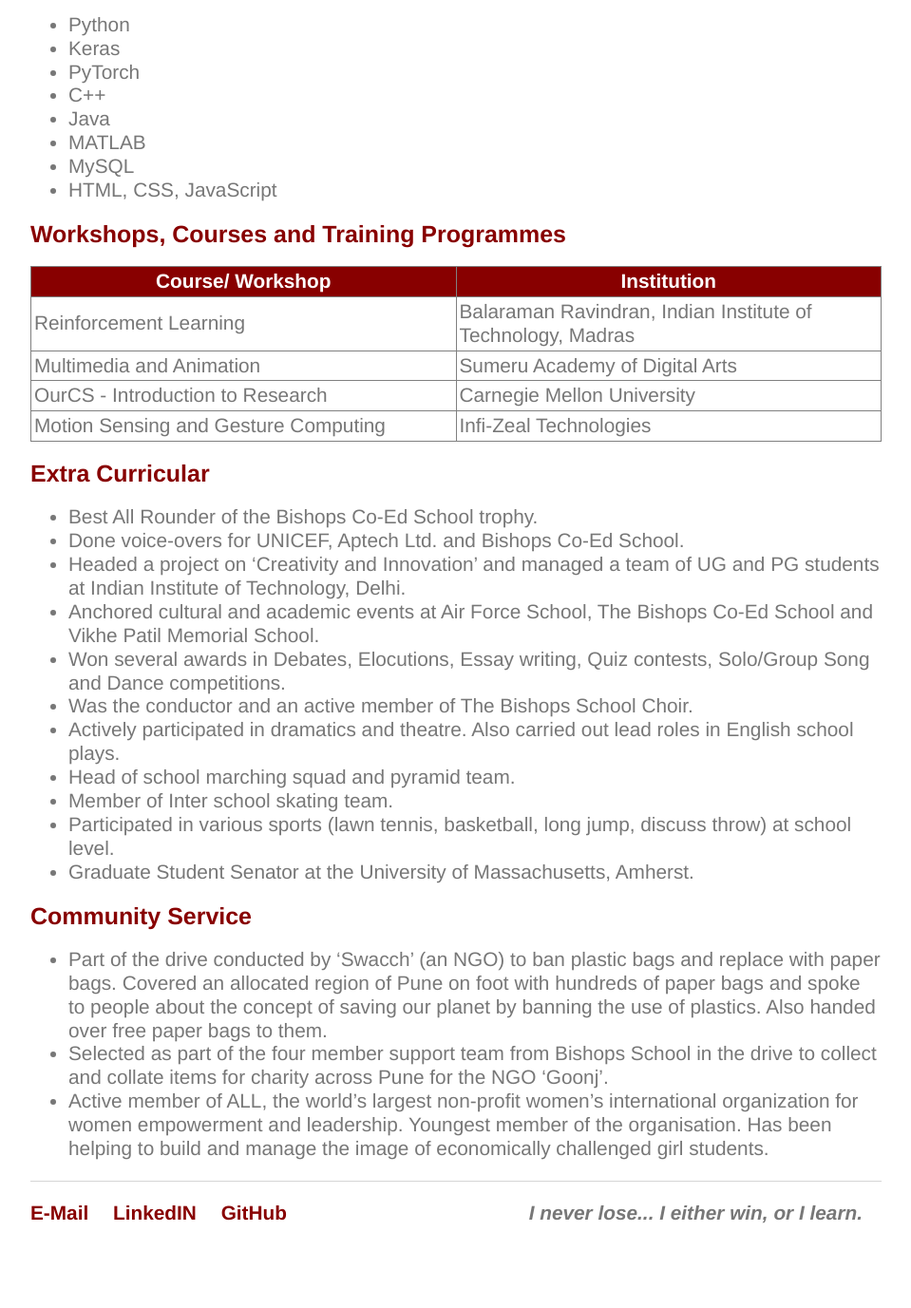
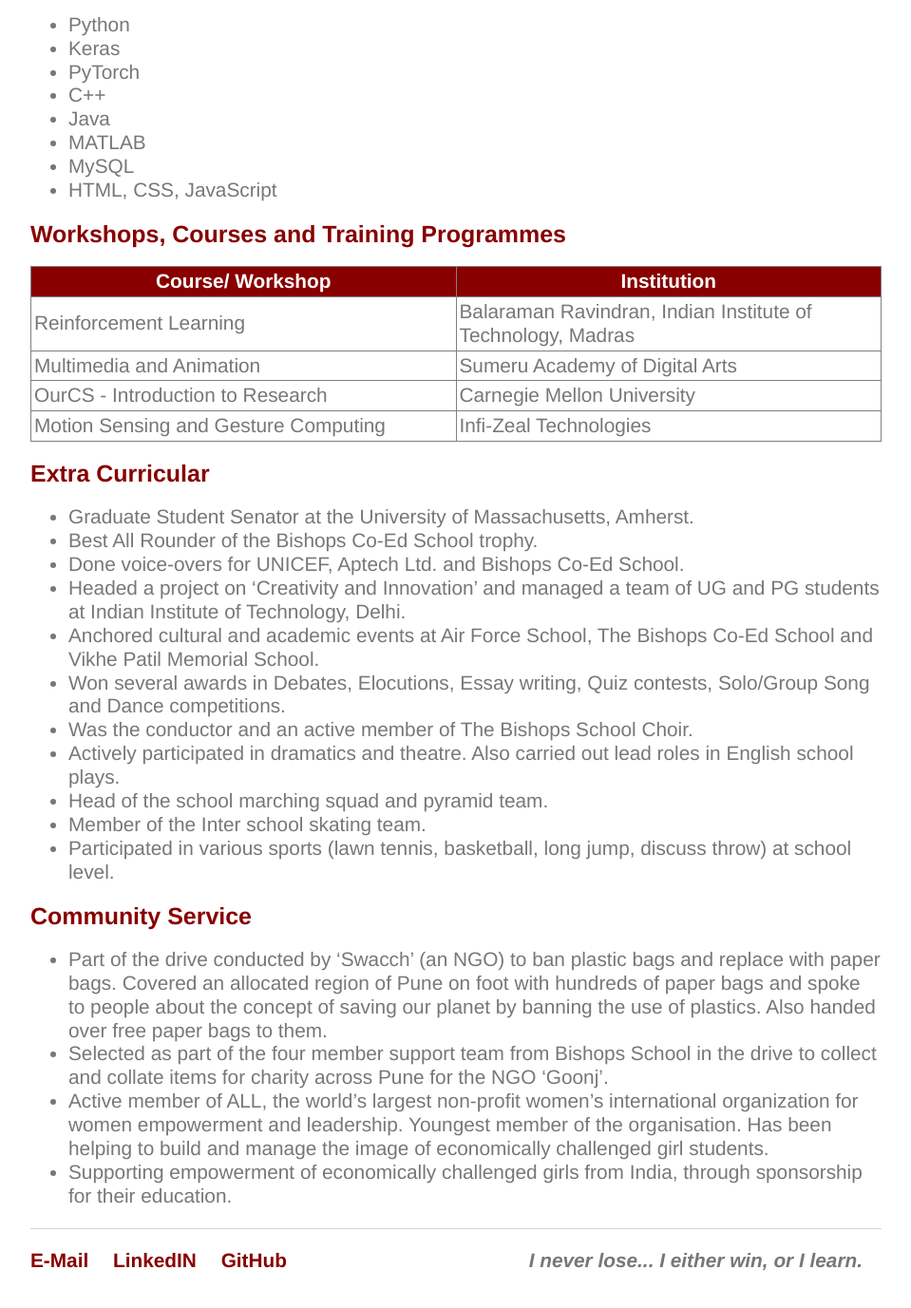
Before and after one commit to Uppaal/Uppaal.github.io, a Jekyll site: the page built from cv/index.html, in a window 1280 px wide and 1400 px high, scrolled down 3358 px. Shown: the top 1377 px of the window at 95% size, without its empty margins (160-1119 px from the left). Built offline with Jekyll 4.4.1, drawn with Linux system fonts in a browser that asks for light colours; before the commit the page ends 4708 px from its top, so only the background shows below that; part of the change alters nothing that is shown.

Commit message:
Update index.html

```diff
--- a/cv/index.html
+++ b/cv/index.html
@@ -150,6 +150,7 @@ title: Curriculum Vitae
 
 	<h2>Extra Curricular</h2>
 	<ul>
+		<li>Graduate Student Senator at the University of Massachusetts, Amherst.</li>
 		<li>Best All Rounder of the Bishops Co-Ed School trophy.</li>
 		<li>Done voice-overs for UNICEF, Aptech Ltd. and Bishops Co-Ed School.</li>
 		<li>Headed a project on ‘Creativity and Innovation’ and managed a team of UG and PG students at Indian Institute of Technology, Delhi.</li>
@@ -157,10 +158,9 @@ title: Curriculum Vitae
 		<li>Won several awards in Debates, Elocutions, Essay writing, Quiz contests, Solo/Group Song and Dance competitions.</li>
 		<li>Was the conductor and an active member of The Bishops School Choir.</li>
 		<li>Actively participated in dramatics and theatre. Also carried out lead roles in English school plays.</li>
-		<li>Head of school marching squad and pyramid team.</li>
-		<li>Member of Inter school skating team.</li>
+		<li>Head of the school marching squad and pyramid team.</li>
+		<li>Member of the Inter school skating team.</li>
 		<li>Participated in various sports (lawn tennis, basketball, long jump, discuss throw) at school level.</li>
-		<li>Graduate Student Senator at the University of Massachusetts, Amherst.</li>
 	</ul>
 
 	<h2>Community Service</h2>
@@ -168,4 +168,5 @@ title: Curriculum Vitae
 		<li>Part of the drive conducted by ‘Swacch’ (an NGO) to ban plastic bags and replace with paper bags. Covered an allocated region of Pune on foot with hundreds of paper bags and spoke to people about the concept of saving our planet by banning the use of plastics. Also handed over free paper bags to them.</li>
 		<li>Selected as part of the four member support team from Bishops School in the drive to collect and collate items for charity across Pune for the NGO ‘Goonj’.</li>
 		<li>Active member of ALL, the world’s largest non-profit women’s international organization for women empowerment and leadership. Youngest member of the organisation. Has been helping to build and manage the image of economically challenged girl students.</li>
-	</ul>
+		<li>Supporting empowerment of economically challenged girls from India, through sponsorship for their education.</li>
+</ul>
```
